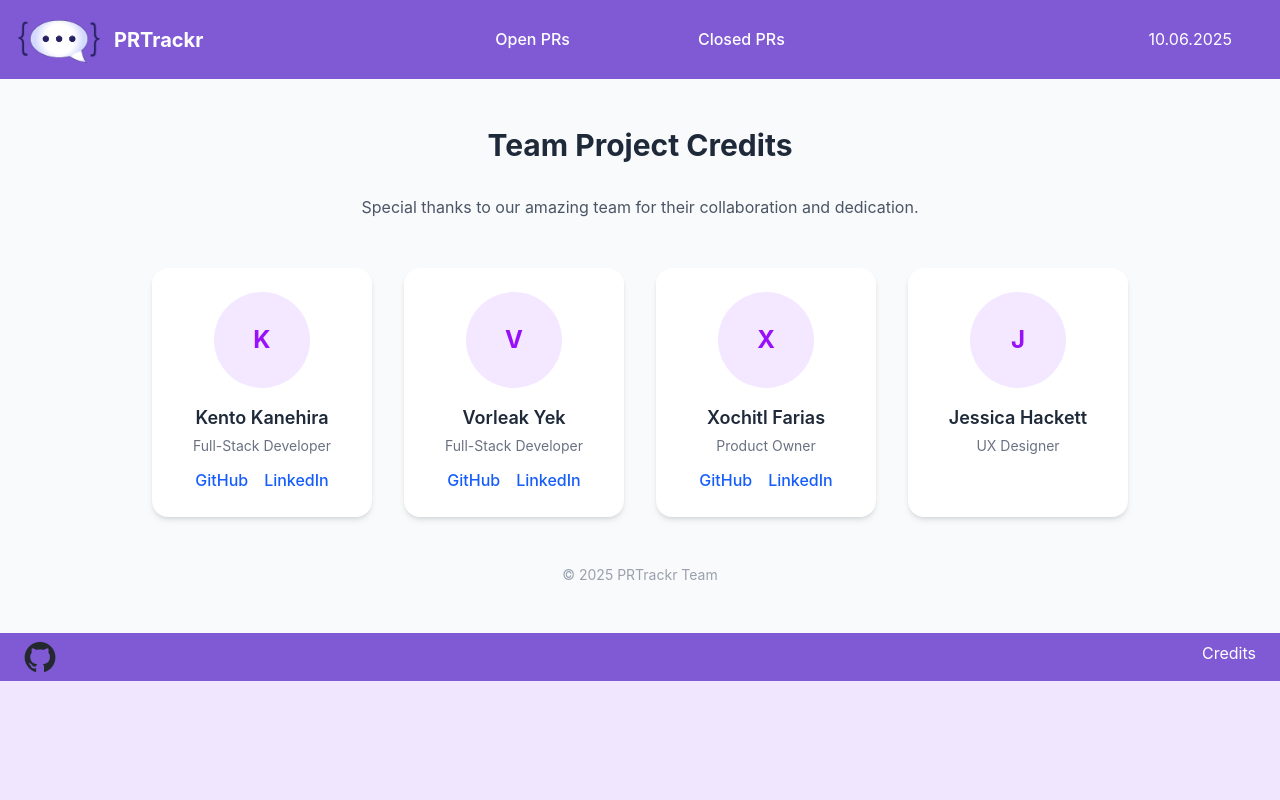
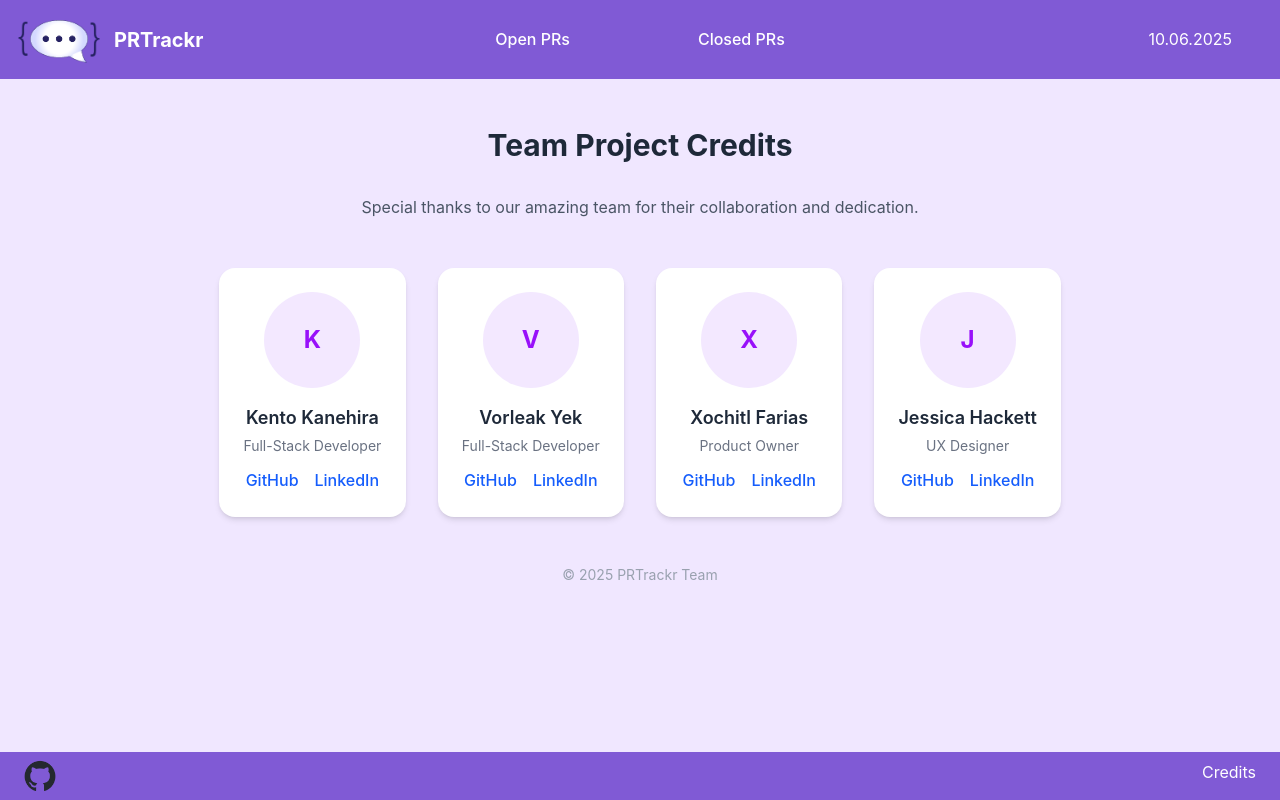
Before and after one commit to kento-ix/V57-tier3-team-39, a Next.js app in the folder client/: page /credits in a window 1280 px wide. Built offline with nearby package versions, Linux system fonts and the light colour scheme.

Commit message:
Update team credits page and layout

```diff
--- a/client/app/closed-prs/page.tsx
+++ b/client/app/closed-prs/page.tsx
@@ -60,7 +60,7 @@ export default function ClosedPRsPage() {
   };
 
   return (
-    <div>
+    <div className="flex-grow">
       <h1 className="p-3 text-4xl font-bold text-center">
         Closed Pull Requests
       </h1>
--- a/client/app/credits/page.tsx
+++ b/client/app/credits/page.tsx
@@ -23,13 +23,13 @@ export default function CreditsPage() {
     {
       name: "Jessica Hackett",
       role: "UX Designer",
-      linkedIn: "",
-      gitHub: "",
+      linkedIn: "https://www.linkedin.com/in/jessica-hackett",
+      gitHub: "https://github.com/mooglemoxie0018",
     },
   ];
 
   return (
-    <section className="bg-gray-50 py-12">
+    <section className="flex flex-grow bg-[#F0E7FF] py-12">
       <div className="max-w-5xl mx-auto px-6 text-center">
         <h2 className="text-3xl font-bold text-gray-800 mb-8">
           Team Project Credits
@@ -54,7 +54,6 @@ export default function CreditsPage() {
               </h3>
               <p className="text-sm text-gray-500 mt-1 mb-3">{member.role}</p>
 
-              {/* Social Links */}
               <div className="flex gap-4 text-blue-600 font-medium">
                 {member.gitHub && (
                   <a
--- a/client/app/layout.tsx
+++ b/client/app/layout.tsx
@@ -31,7 +31,7 @@ export default function RootLayout({
         className={`${geistSans.variable} ${geistMono.variable} antialiased bg-[#F0E7FF]`}
       >
         <main className="max-w-[1280] mx-auto">
-          <div className="min-h-screen bg-[#F0E7FF]">
+          <div className="flex flex-col min-h-screen bg-[#F0E7FF]">
             <Header />
             <Providers>{children}</Providers>
             <Footer />
--- a/client/app/open-prs/page.tsx
+++ b/client/app/open-prs/page.tsx
@@ -57,7 +57,7 @@ export default function OpenPRsPage() {
   };
 
   return (
-    <div>
+    <div className="flex-grow">
       <h1 className="p-3 text-4xl font-bold text-center">Open Pull Requests</h1>
       <RepoSettingsForm onFetch={fetchPRs} />
 
--- a/client/app/page.tsx
+++ b/client/app/page.tsx
@@ -19,7 +19,7 @@ export default function Home() {
 
   return (
     <main className="text-center max-w-[1280] mx-auto">
-      <div style={{ backgroundColor: "#F0E7FF" }}>
+      <div className="bg-[#F0E7FF]">
         <div
           className="text-white min-h-[884px] pt-[128px] px-[36px]"
           style={{
--- a/client/components/Footer.tsx
+++ b/client/components/Footer.tsx
@@ -5,10 +5,7 @@ import githubLogo from "../public/images/github-mark.png";
 
 const Footer = () => {
   return (
-    <footer
-      className="flex justify-between justify-items-center text-center max-w-[1280] mx-auto text-white py-2 px-6"
-      style={{ backgroundColor: "#805AD5" }}
-    >
+    <footer className="flex justify-between justify-items-center text-center max-w-[1280] mx-auto text-white py-2 px-6 bg-[#805AD5] w-full">
       <div>
         <Link
           target="_blank"
```
